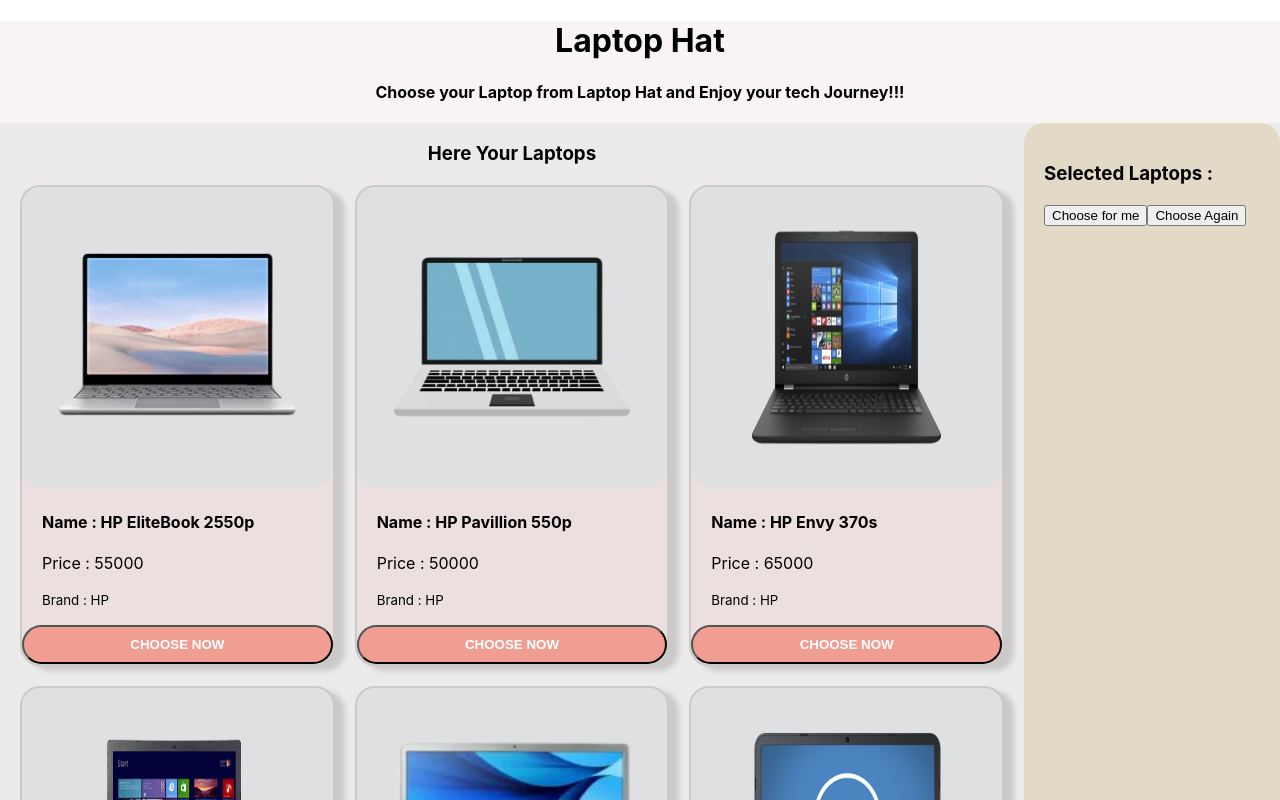
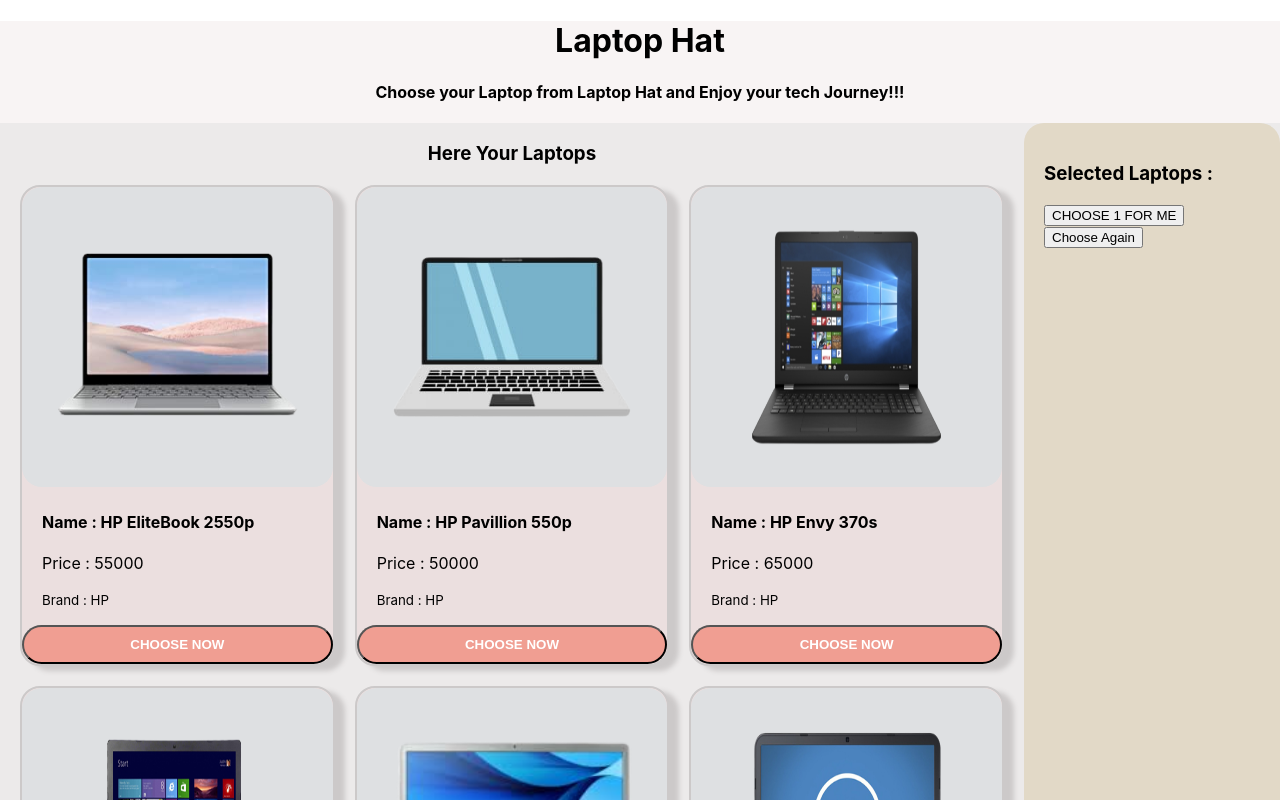
Before and after one commit to Biplob123121/laptop-hat, a React (Create React App) app: page / in a window 1280 px wide. Shown: the top 800 px of the page. Built offline with nearby package versions, Linux system fonts and the light colour scheme.

Commit message:
updating container part

```diff
--- a/src/components/Laptops/Laptops.js
+++ b/src/components/Laptops/Laptops.js
@@ -28,7 +28,7 @@
                 <div className='side-bar'>
                     <h3>Selected Laptops :</h3>
 
-                    <button>Choose for me</button>
+                    <button>CHOOSE 1 FOR ME</button>
                     <button>Choose Again</button>
                 </div>
            </div>
```
